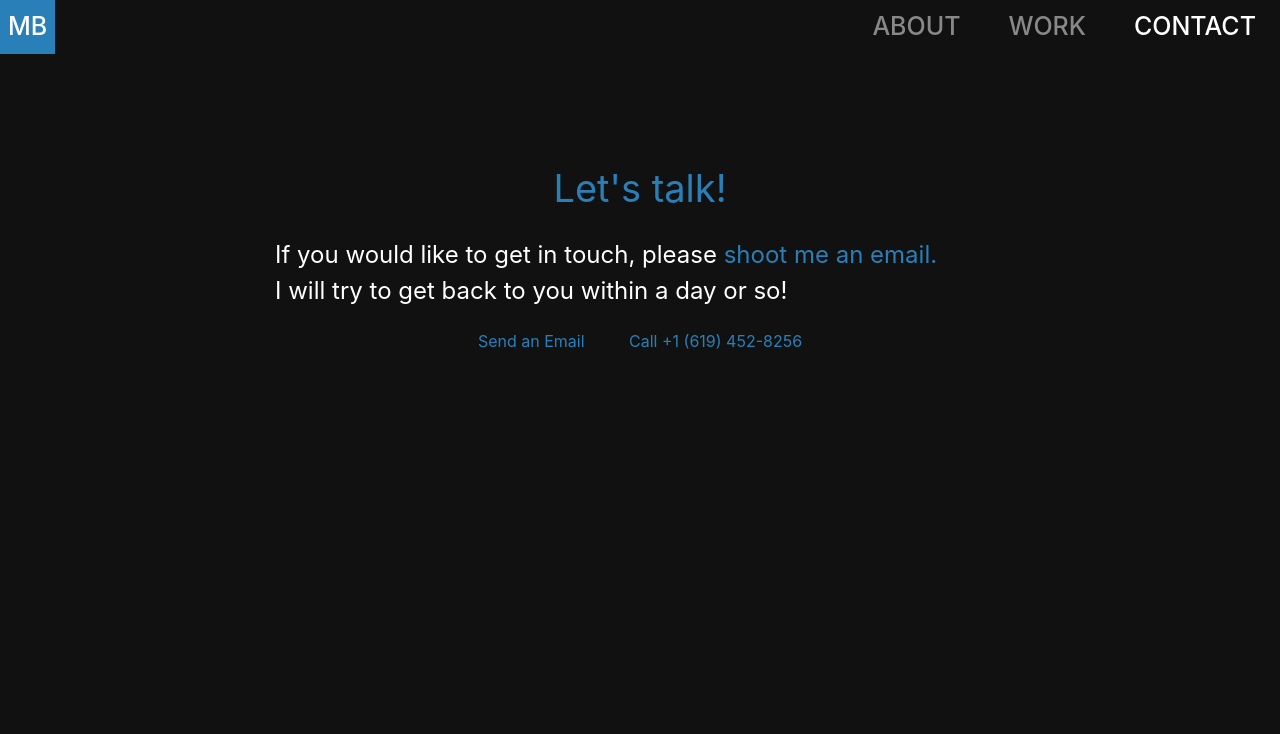
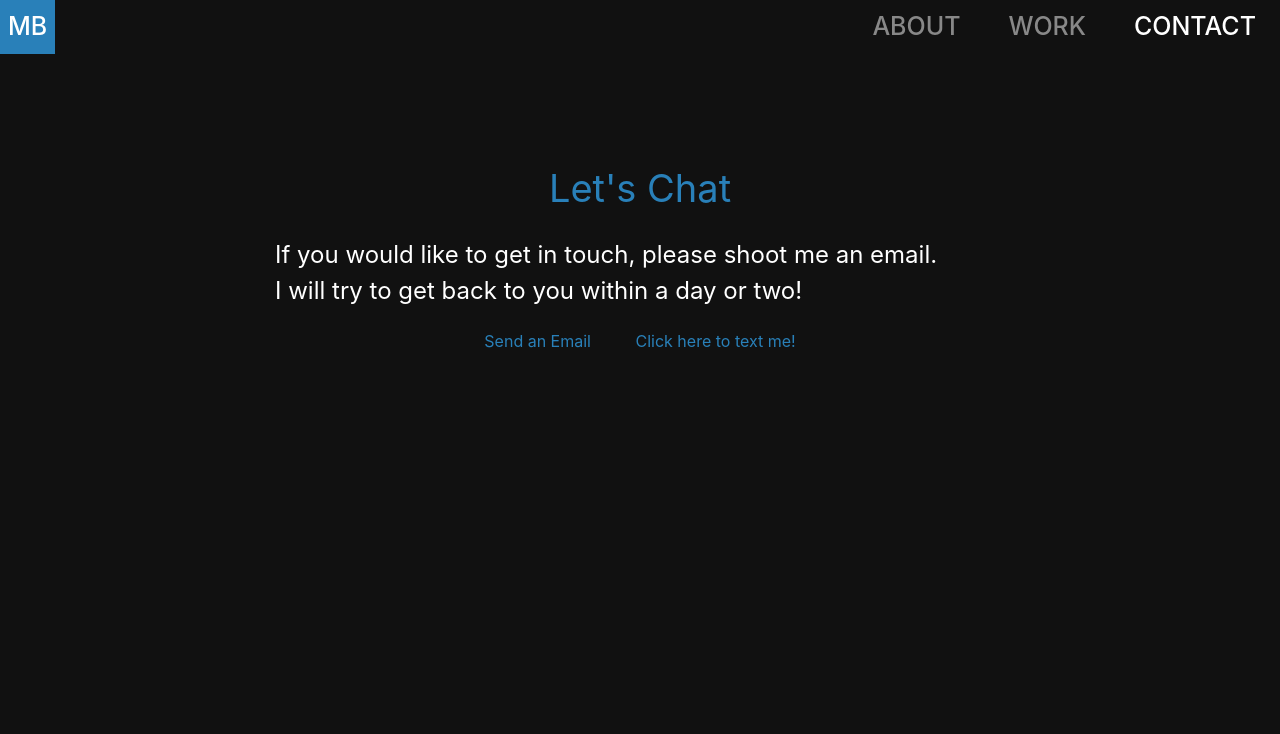
Before and after one commit to Manubhargav/manubhargav.github.io, a plain HTML site: page contact.html in a window 1280 px wide. Shown: the top 734 px of the page. Drawn offline with Linux system fonts and the light colour scheme.

Commit message:
Refine Verbiage

```diff
--- a/contact.html
+++ b/contact.html
@@ -43,17 +43,16 @@
     <div class="container h-100 contact-container">
       <div class="row h-100 justify-content-center ">
         <div class="col-8 col-offset-4 contact-container-content">
-          <div class="main-contact-heading paint-blue">Let's talk!</div>
+          <div class="main-contact-heading paint-blue">Let's Chat</div>
           <div class="sub-contact-heading">
-            If you would like to get in touch, please <a href="mailto:manubhargav27@gmail.com?subject=Hey there!"
-              target="_blank" class="paint-blue">shoot me an email.</a><br /> I will try to get back to you within a day
-            or so!
+            If you would like to get in touch, please shoot me an email.<br /> I will try to get back to you within a
+            day or two!
           </div>
           <div class="text-center">
             <span class="contact-details"><a class="paint-blue"
                 href="mailto:manubhargav27@gmail.com?subject=Hey there!">Send an Email</a></span>
-            <span class="contact-details"><a class="paint-blue" href="tel:+16194528256">Call +1 (619)
-                452-8256</a></span>
+            <span class="contact-details"><a class="paint-blue"
+                href="sms:+16194528256?&body=Hi%2520there%252C%2520">Click here to text me!</a></span>
           </div>
           </form>
         </div>
```
Also changed, not shown: about.html (+1 -1 lines), work.html (+1 -1 lines).
